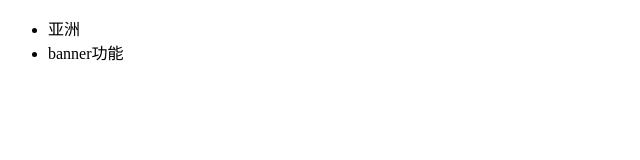
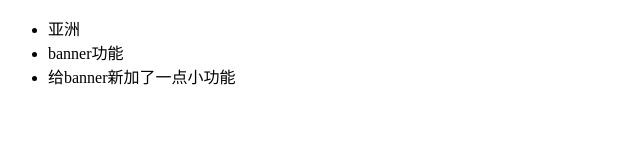
Before and after one commit to ty-hue/mygit, a plain HTML site: page index.html in a window 1280 px wide. Shown: the whole page, without its empty margins (0-640 px from the left). Drawn offline with Linux system fonts and the light colour scheme.

Commit message:
给banner添加了一个小功能

```diff
--- a/index.html
+++ b/index.html
@@ -9,6 +9,7 @@
    <ul>
     <li>亚洲</li>
     <li>banner功能</li>
+    <li>给banner新加了一点小功能</li>
    </ul>
 </body>
 </html>
```
